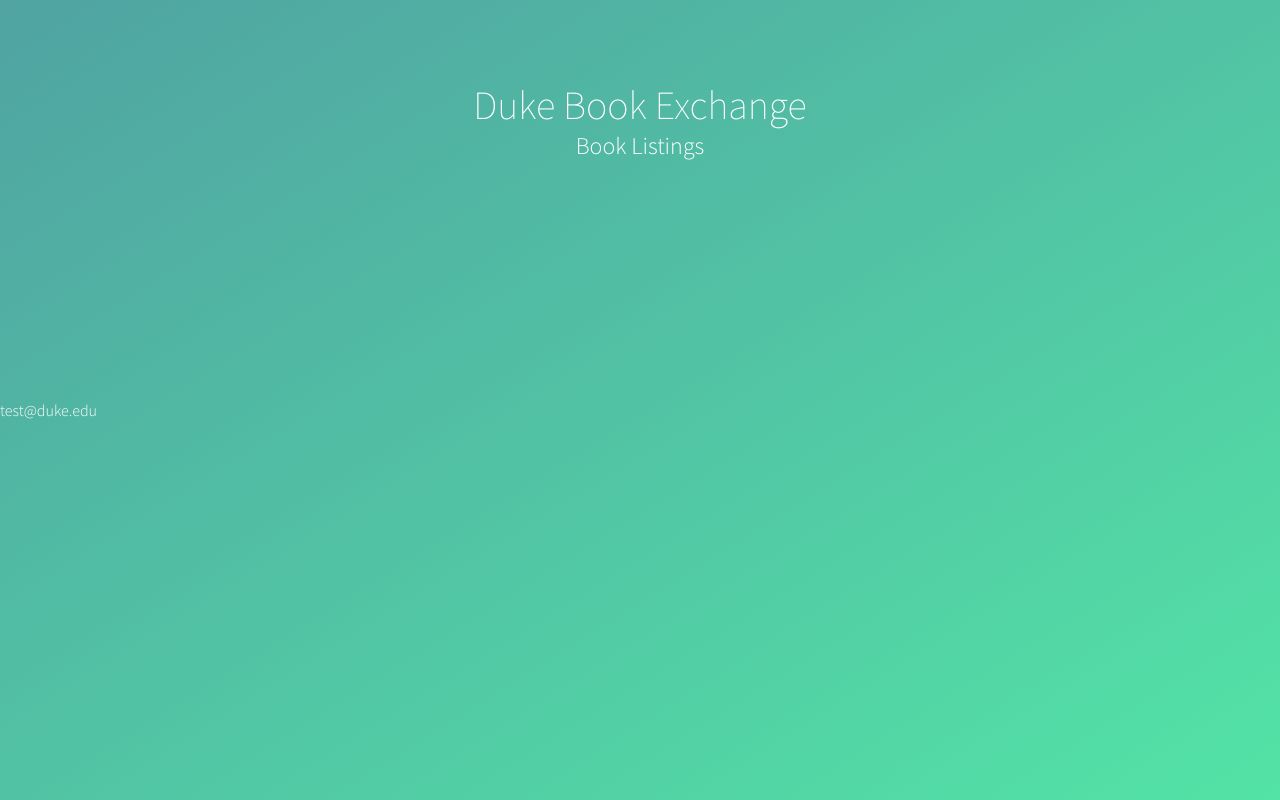
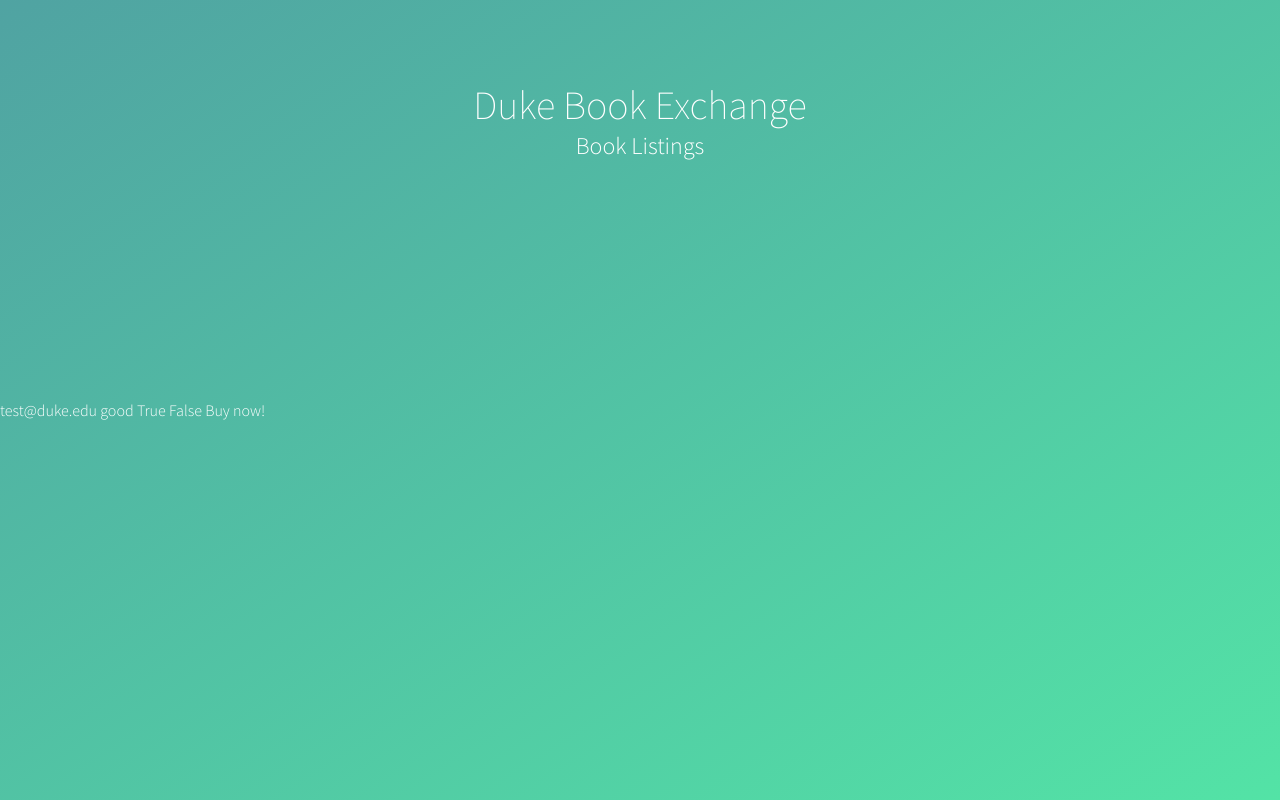
Before and after one commit to joshuart/316-Project, a Django app: page /books/listings-for-book/09881/ in a window 1280 px wide. Run offline with Django 3.2, Linux system fonts and the light colour scheme; data comes from the database, SQL or seed files in the repository; some libraries are stand-ins or nearby versions.

Commit message:
Listings for books visible. Buy now or Auction Item displayed at end of row depending on the book's type. These will be linked to separate buttons in final version.

```diff
--- a/books/templates/books/listings-for-book.html
+++ b/books/templates/books/listings-for-book.html
@@ -7,7 +7,13 @@
 <ul>
 {% for listing in all_listings %}
 <!-- Render a table that is sorted by depart, course, professor, and title -->
-	<li>  {{ listing.seller_email }}  </li>
+	<li>  {{ listing.seller_email }} {{listing.condition}} {{listing.is_buy_it_now}} {{listing.is_auction}}
+		{% ifequal listing.is_buy_it_now  True %}
+			Buy now!
+		{% else %}
+			Auction item!
+		{% endifequal %}
+	</li>
 {% endfor %}
 </ul>
 
--- a/books/views.py
+++ b/books/views.py
@@ -138,7 +138,7 @@ def get_isbn_listings(request, match_isbn):
 
 def get_listings_for_book(request, match_isbn):
 
-	listings = Listing.objects.filter(isbn=match_isbn)
+	listings = Listing.objects.filter(isbn=match_isbn, active = True, start_time__lte= int(time.time()) - 3)
 	return render_to_response('books/listings-for-book.html',
 		{'all_listings':listings,},
 		context_instance=RequestContext(request))
```
